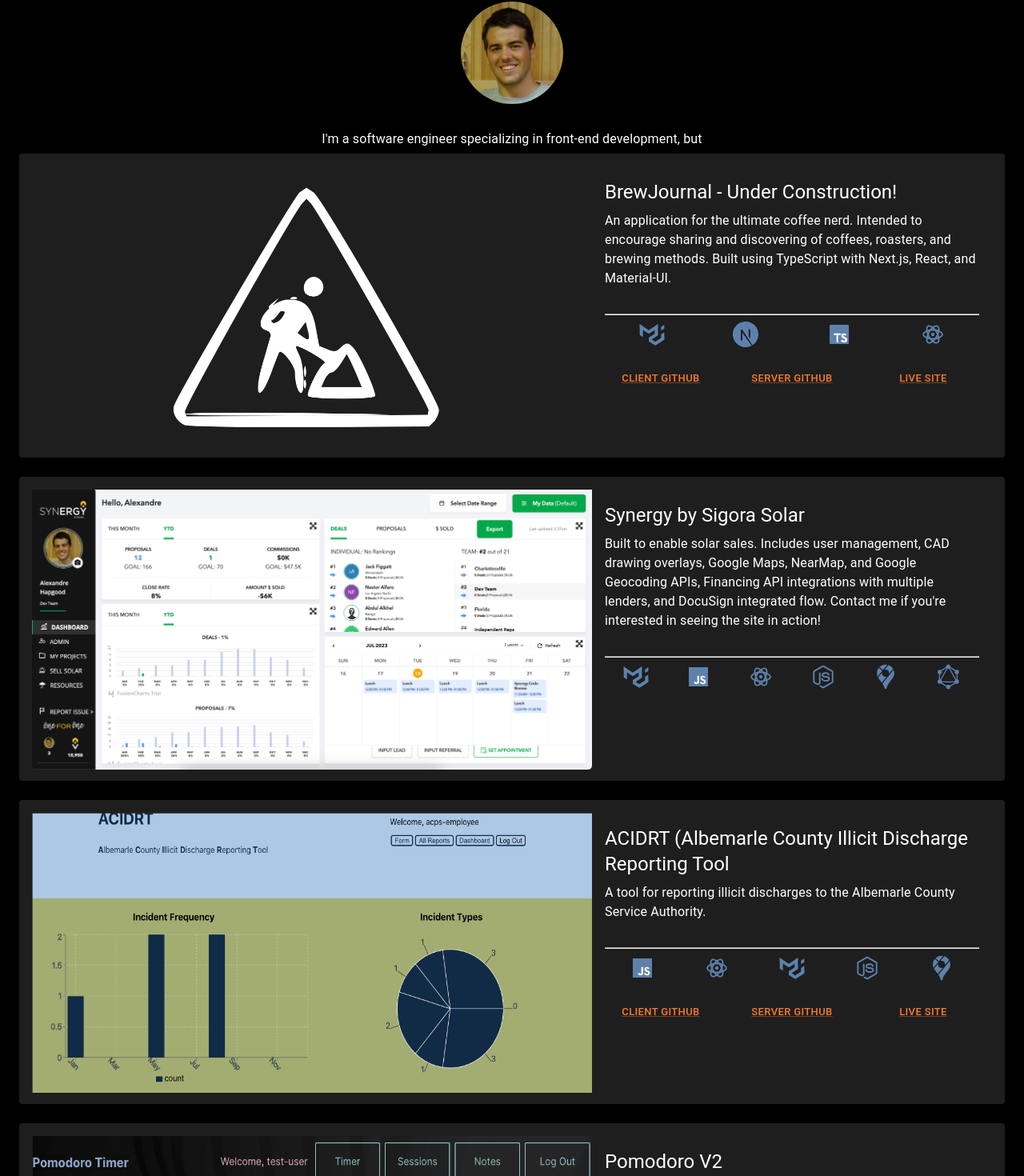
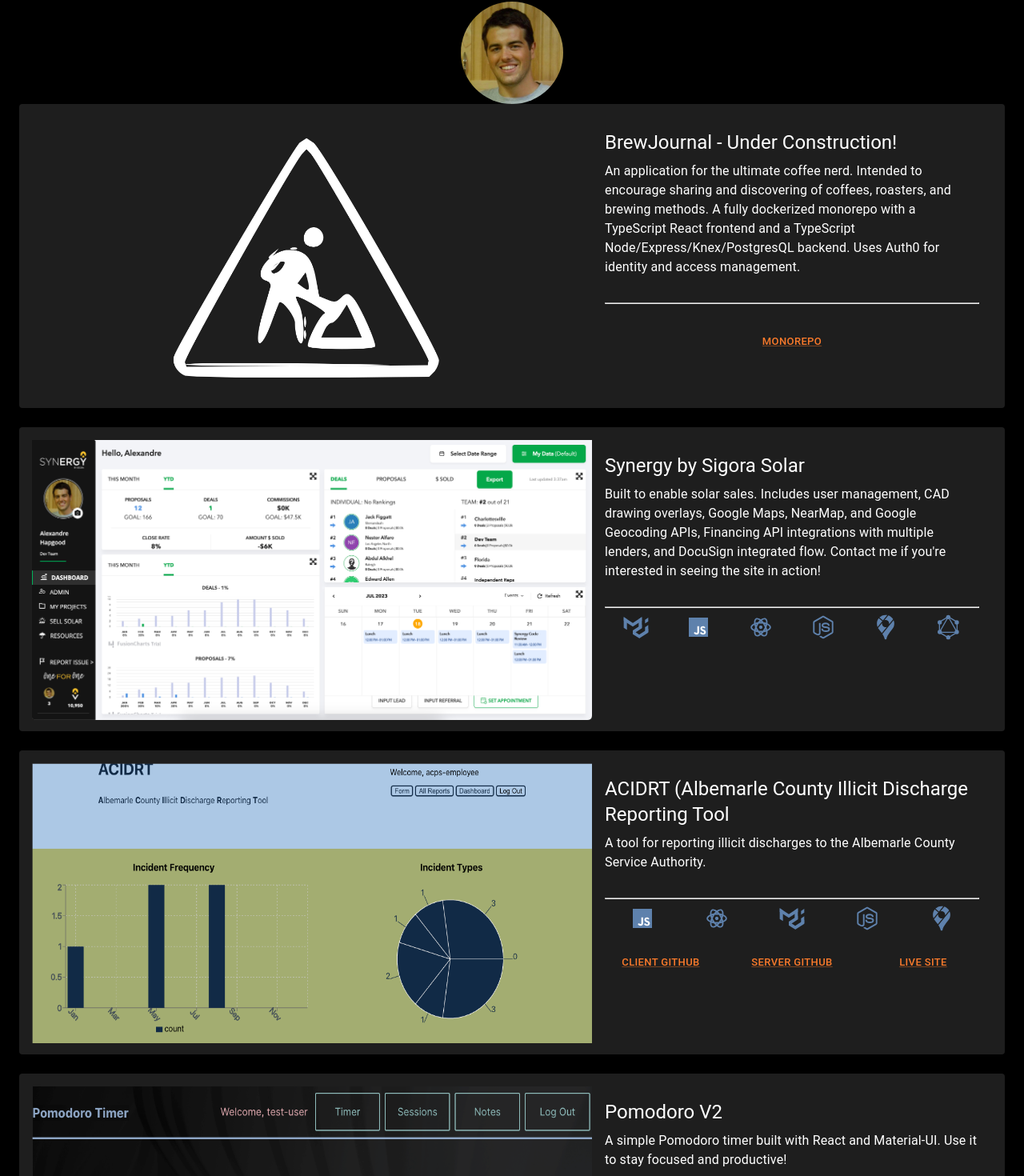
Before and after one commit to meta-434/portfolio, a Next.js app: page / in a window 1280 px wide. Shown: the part 862-2332 px from the top of the page at 80% size. Built offline with nearby package versions, Linux system fonts and the light colour scheme.

Commit message:
Update About and Experience pages, update Work page

```diff
--- a/src/pages/About.tsx
+++ b/src/pages/About.tsx
@@ -1,7 +1,7 @@
 import Avatar from '@mui/material/Avatar'
 import headshot from '../public/headshot.jpeg';
 import Image from 'next/image';
-import { Container, Typography } from '@mui/material';
+import { Container } from '@mui/material';
 
 export default function About() {
   return (
@@ -12,9 +12,6 @@
       >
         <Image src={headshot} alt="Alex Hapgood" width={128} height={128} />
       </Avatar>
-      <Typography sx={{mt: 4}} gutterBottom component="p">
-        I&apos;m a software engineer specializing in front-end development, but
-      </Typography>
     </Container>
   )
 }
--- a/src/pages/Experience.tsx
+++ b/src/pages/Experience.tsx
@@ -44,12 +44,12 @@
               I quit my first job out of college after a year (analyst for a consulting firm in Washington, DC) and
               did a complete 180° by going back to school to chase my dream of becoming a software developer. After most
               of an Associates of Engineering, a competitive internship program with <> </>
-               <Link target='_blank' href='https://joinforge.co/'>Forge</Link>, and 4 years of development at a solar company
+               <Link target='_blank' href='https://joinforge.co/'>Forge</Link>, and 4 years of development at a now-defunct solar company
               transitioning out of the startup phase, I've developed a powerful love for frontend development.
               <br />
               <br />
-              Right now I&apos;m interested in new JS technologies like SSR, and gaining
-              experience wherever I can.
+              Right now I&apos;m interested in practicing TypeScript, remaning fresh with hooks, and learning as much as
+               I can about dockerization, and picking up new skills and experience wherever I can.
               <br />
               <br />
               <b>
--- a/src/pages/Work.tsx
+++ b/src/pages/Work.tsx
@@ -31,12 +31,9 @@
 const cards = [
   { id: 0,
     name: 'BrewJournal - Under Construction!',
-    shortDesc: 'An application for the ultimate coffee nerd. Intended to encourage sharing and discovering of coffees, roasters, and brewing methods. Built using TypeScript with Next.js, React, and Material-UI.',
-    techStack: [materialUI48, nextjs48, typescript48, react48],
+    shortDesc: 'An application for the ultimate coffee nerd. Intended to encourage sharing and discovering of coffees, roasters, and brewing methods. A fully dockerized monorepo with a TypeScript React frontend and a TypeScript Node/Express/Knex/PostgresQL backend. Uses Auth0 for identity and access management.',
     img: brewjournal,
-    client: 'https://github.com/meta-434/brewjournal',
-    server: 'https://github.com/meta-434/brewjournal-server',
-    liveSite: 'https://brewjournal-staging.vercel.app/'
+    monorepo: 'https://github.com/meta-434/brewjournal'
   },
   { id: 1,
     name: 'Synergy by Sigora Solar',
@@ -109,8 +106,9 @@
                 </Typography>
               </CardContent>
               <CardActions>
-                { card.client ? <Button size="small" sx={{width: '100%'}}><Link target="_blank" href={`/portfolio/${card.client}`}>Client GitHub</Link></Button> : ''}
-                { card.server ? <Button size="small" sx={{width: '100%'}}><Link target="_blank" href={'/server'}>Server GitHub</Link></Button>  : ''}
+                { card.monorepo ? <Button size="small" sx={{width: '100%'}}><Link target="_blank" href={`${card.monorepo}`}>Monorepo</Link></Button> : ''}
+                { card.client ? <Button size="small" sx={{width: '100%'}}><Link target="_blank" href={`${card.client}`}>Client GitHub</Link></Button> : ''}
+                { card.server ? <Button size="small" sx={{width: '100%'}}><Link target="_blank" href={`${card.server}`}>Server GitHub</Link></Button>  : ''}
                 { card.liveSite ? <Button size="small" sx={{width: '100%'}}><Link target="_blank" href={`${card.liveSite}`}>Live Site</Link></Button> : ''}
               </CardActions>
               </div>
```
